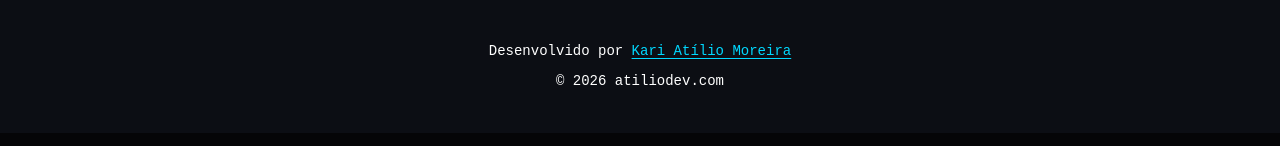
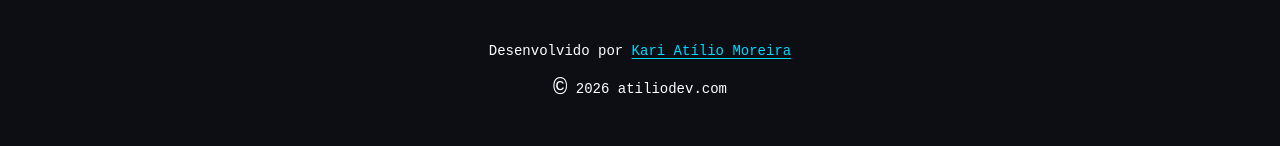
Before and after one commit to karimoreira/meu-portifolio, a React (Vite) app: page / in a window 1280 px wide. Shown: the part 4144-4290 px from the top of the page. Built offline with nearby package versions, Linux system fonts and the light colour scheme.

Commit message:
feat: copyright

```diff
--- a/src/App.jsx
+++ b/src/App.jsx
@@ -48,7 +48,7 @@ function App() {
                 Kari Atílio Moreira
               </a>
             </p>
-            <p className="footer__copy">© 2026 atiliodev.com</p>
+            <p className="footer__copy"><span className="footer__copyright-symbol">©</span> 2026 atiliodev.com</p>
           </div>
         </footer>
       </div>
--- a/src/index.css
+++ b/src/index.css
@@ -1,11 +1,3 @@
-.hero-photo__img--transparent {
-  background: transparent;
-}
-.hero-photo__img--transparent {
-  filter: brightness(1) saturate(1) drop-shadow(0 0 0 white) drop-shadow(0 0 0 transparent);
-}
-
-
 :root {
   --bg: #050507;
   --bg-surface: #0c0e14;
@@ -87,6 +79,12 @@ button { font: inherit; cursor: pointer; }
   color: white;
 }
 
+.hero-photo__img--transparent {
+  background: transparent;
+}
+.hero-photo__img--transparent {
+  filter: brightness(1) saturate(1) drop-shadow(0 0 0 white) drop-shadow(0 0 0 transparent);
+}
 
 
 .noise-overlay {
@@ -685,3 +683,8 @@ button { font: inherit; cursor: pointer; }
   color: var(--text);
   opacity: 1;
 }
+
+.footer__copyright-symbol {
+  font-size: 24px;
+  vertical-align: middle;
+}
```
